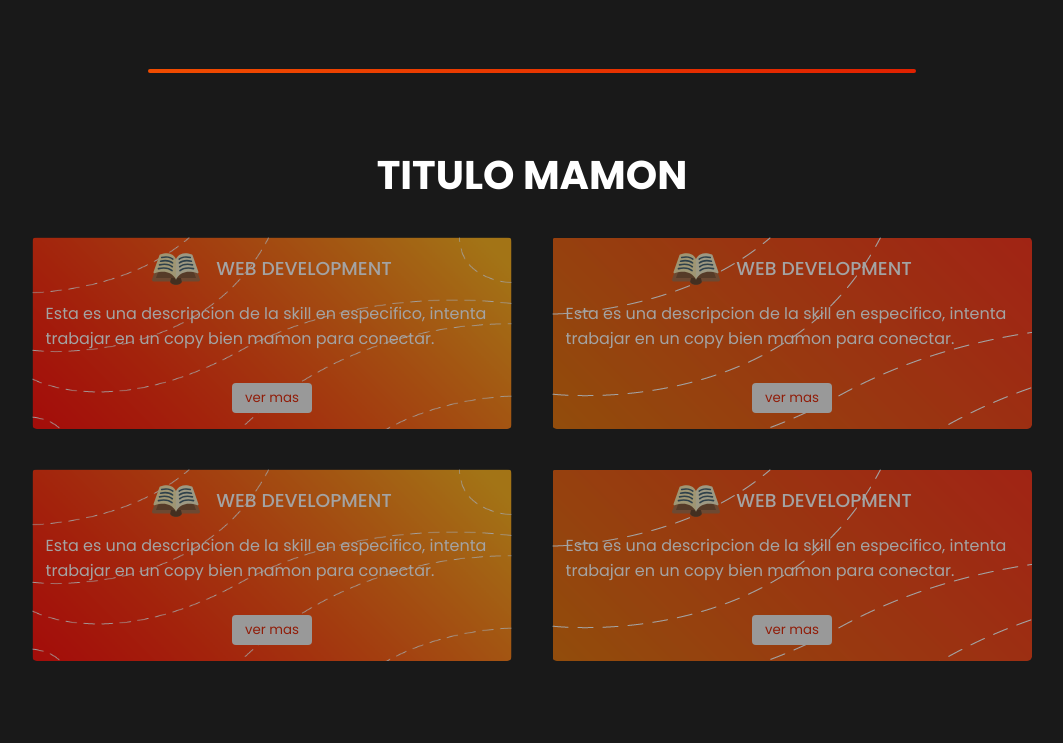
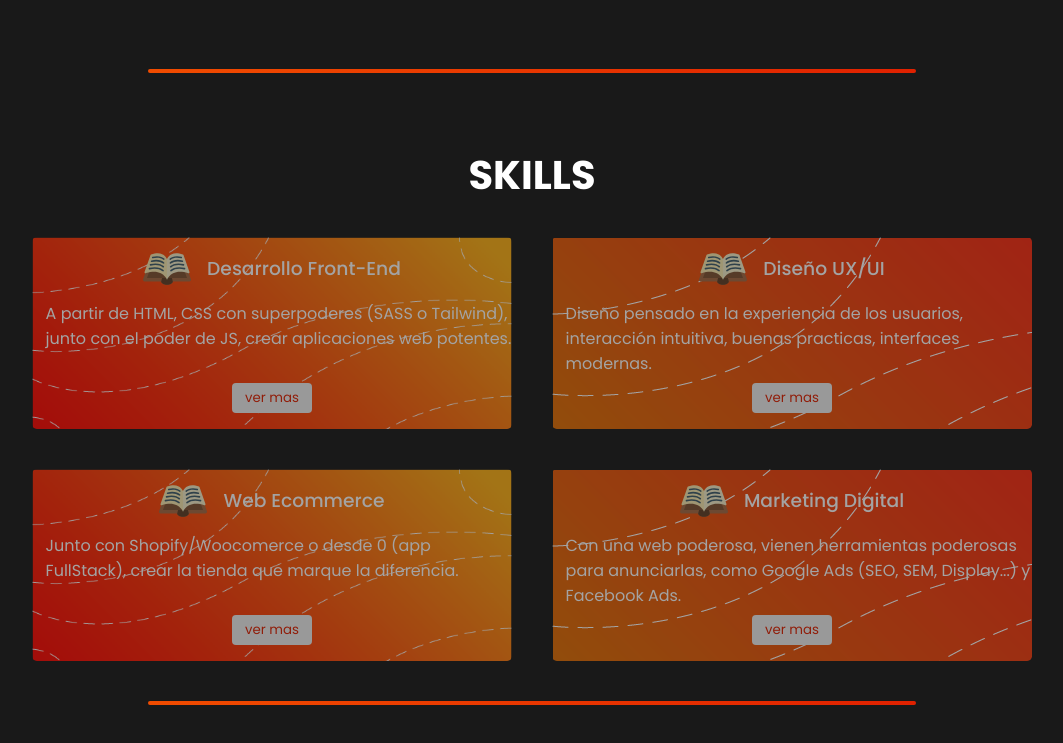
Before and after one commit to MateoBullaT/MateoBullat.github.io, a plain HTML site: page index.html in a window 1280 px wide. Shown: the part 816-1559 px from the top of the page, without its empty margins (108-1171 px from the left). Before the commit the page ends 1517 px from the top, so only its background shows below. Drawn offline with Linux system fonts and the light colour scheme.

Commit message:
Correccion de parrafos de skills

```diff
--- a/index.html
+++ b/index.html
@@ -80,7 +80,7 @@
     <!-- SKILLS -->
     <section class="skills">
 
-        <h3 class="skills__h3">TITULO MAMON</h3>
+        <h3 class="skills__h3">SKILLS</h3>
 
         <div class="skills__container">
 
@@ -88,11 +88,11 @@
                 <div class="skill__container__title">
                     <img src="image/book.svg" alt="" class="container__image">
                     <h3 class="title--border">
-                        WEB DEVELOPMENT
+                        Desarrollo Front-End
                     </h3>
                 </div>
                 <p class="container__p">
-                    Esta es una descripcion de la skill en especifico, intenta trabajar en un copy bien mamon para conectar.
+                    A partir de HTML, CSS con superpoderes (SASS o Tailwind), junto con el poder de JS, crear aplicaciones web potentes.
                 </p>
                 <button class="button--modal">ver mas</button>
             </div>
@@ -101,11 +101,11 @@
                 <div class="skill__container__title">
                     <img src="image/book.svg" alt="" class="container__image">
                     <h3 class="title--border">
-                        WEB DEVELOPMENT
+                        Diseño UX/UI
                     </h3>
                 </div>
                 <p class="container__p">
-                    Esta es una descripcion de la skill en especifico, intenta trabajar en un copy bien mamon para conectar.
+                    Diseño pensado en la experiencia de los usuarios, interacción intuitiva, buenas practicas, interfaces modernas.
                 </p>
                 <button class="button--modal">ver mas</button>
                 </div>
@@ -115,11 +115,11 @@
                 <div class="skill__container__title">
                     <img src="image/book.svg" alt="" class="container__image">
                     <h3 class="title--border">
-                        WEB DEVELOPMENT
+                        Web Ecommerce
                     </h3>
                 </div>
                 <p class="container__p">
-                    Esta es una descripcion de la skill en especifico, intenta trabajar en un copy bien mamon para conectar.
+                    Junto con Shopify/Woocomerce o desde 0 (app FullStack), crear la tienda que marque la diferencia.
                 </p>
                 <button class="button--modal">ver mas</button>
                 </div>
@@ -128,21 +128,29 @@
                 <div class="skill__container__title">
                     <img src="image/book.svg" alt="" class="container__image">
                     <h3 class="title--border">
-                        WEB DEVELOPMENT
+                        Marketing Digital
                     </h3>
                 </div>
                 <p class="container__p">
-                    Esta es una descripcion de la skill en especifico, intenta trabajar en un copy bien mamon para conectar.
+                    Con una web poderosa, vienen herramientas poderosas para anunciarlas, como Google Ads (SEO, SEM, Display...) y Facebook Ads.
                 </p>
                 <button class="button--modal">ver mas</button>
             </div>
-
 
         </div>
     </section>
 
 
 
+    <div class="intersection"></div>
+
+
+
+    <section class="form">
+
+    </section>
+
+
     <script src="scripts/script.js"></script>
 </body>
 </html>
```
